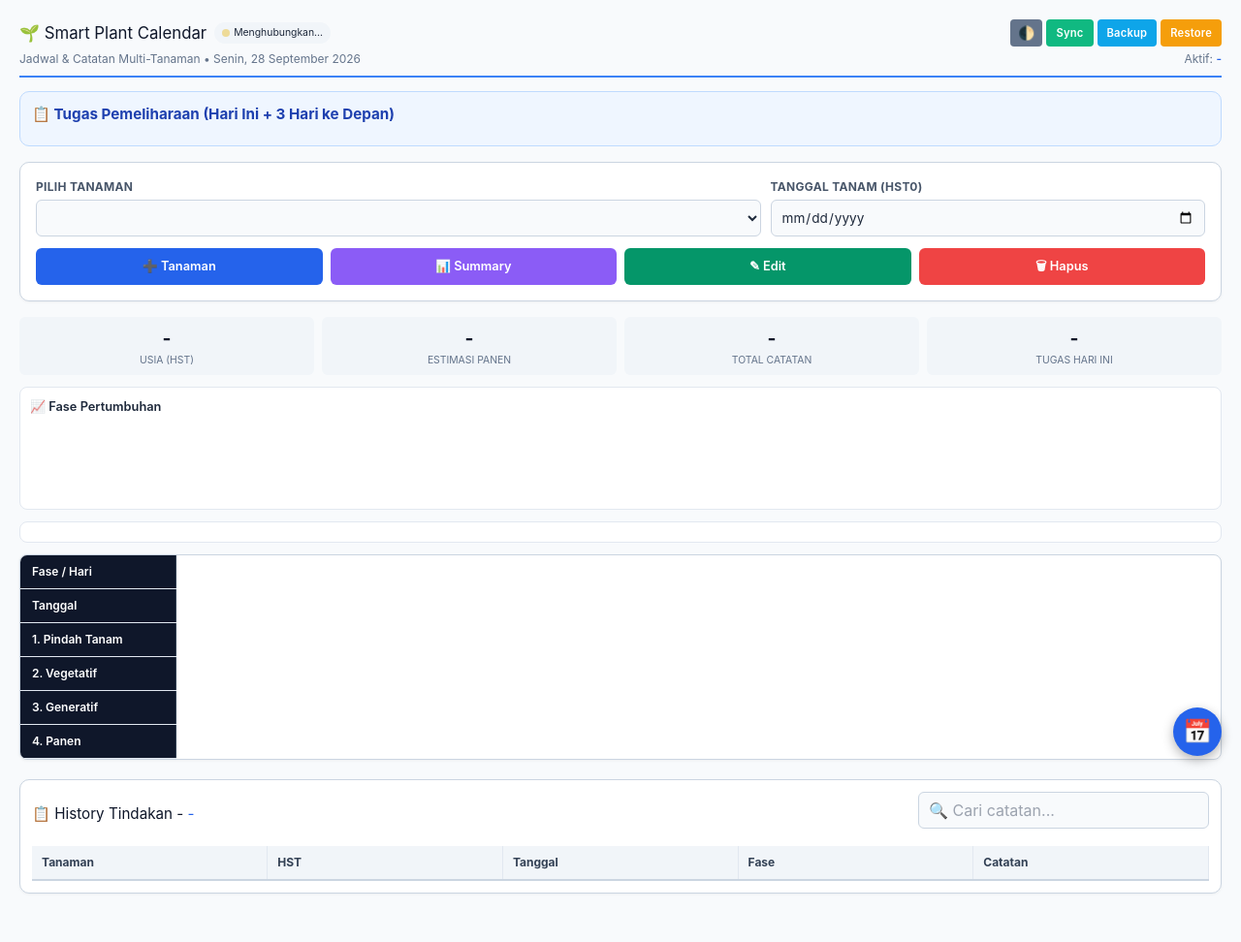
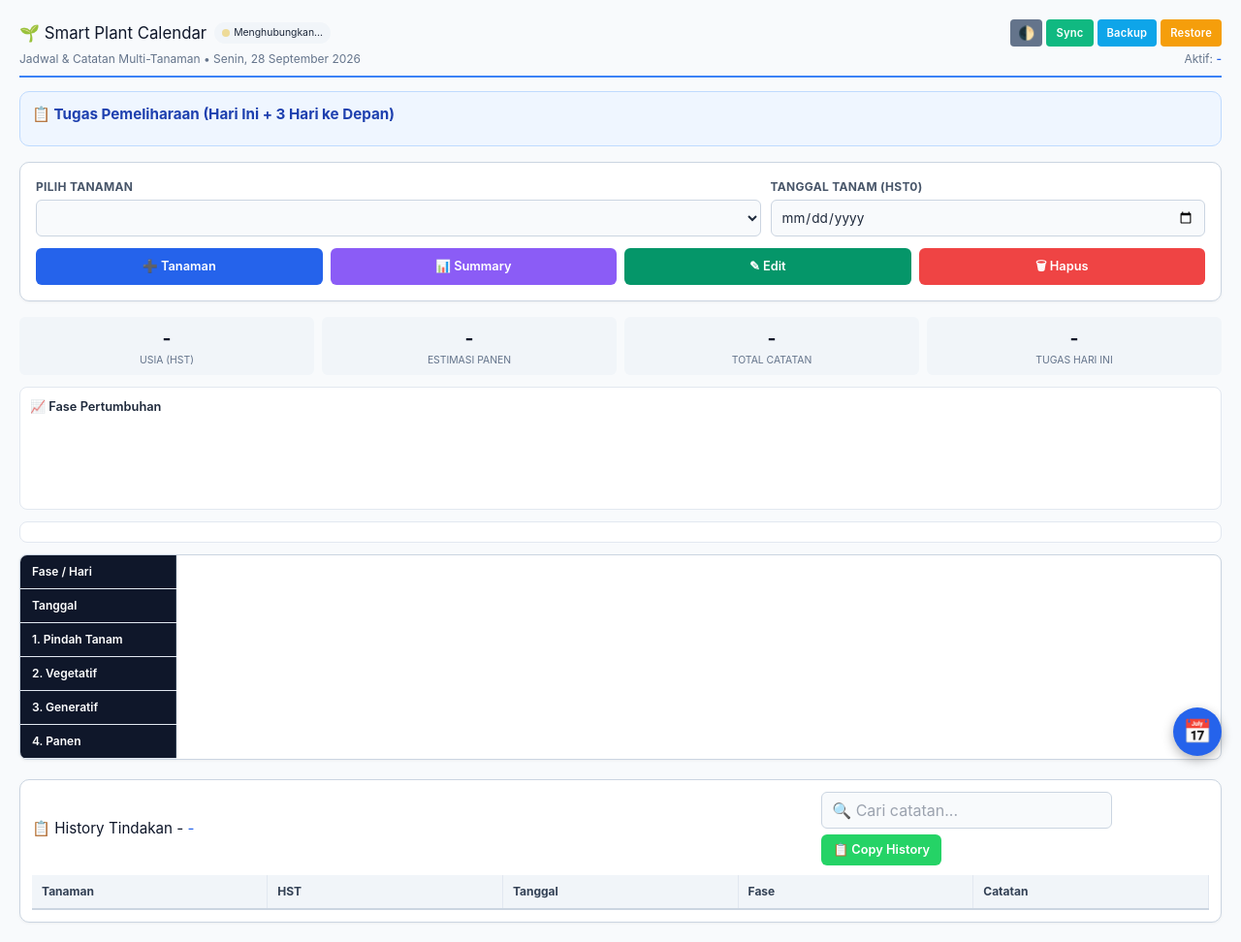
Before and after one commit to kopidelapan/Kebunku, a plain HTML site: page index.html in a window 1280 px wide. Shown: the whole page at 97% size. Before the commit the page ends 942 px from the top, so only its background shows below. Drawn offline with nearby package versions, Linux system fonts and the light colour scheme; no server answers.

Commit message:
Add files via upload

```diff
--- a/index.html
+++ b/index.html
@@ -13,7 +13,6 @@
     <script src="https://www.gstatic.com/firebasejs/10.12.0/firebase-auth-compat.js">
     </script>
     <style>
-        /* (semua style sama seperti sebelumnya, tidak ada perubahan) */
         * {
             box-sizing: border-box;
             font-family: -apple-system, BlinkMacSystemFont, "Segoe UI", Roboto, Helvetica, Arial, sans-serif;
@@ -962,7 +961,7 @@
             color: #e2e8f0;
         }
         #history-search {
-            margin-bottom: 8px;
+            margin-bottom: 0;
             padding: 6px 10px;
             border: 1px solid #cbd5e1;
             border-radius: 6px;
@@ -1036,7 +1035,6 @@
             background-color: #0f172a !important;
         }
 
-        /* ===== STICKY HEADER UNTUK SUMMARY ===== */
         #summary-modal .modal-body {
             overflow: auto;
             max-height: 70vh;
@@ -1077,7 +1075,6 @@
             background: #0f172a !important;
         }
 
-        /* ===== REORDER CONTROLS ===== */
         .reorder-btn {
             background: transparent;
             border: none;
@@ -1152,7 +1149,6 @@
             gap: 6px;
         }
 
-        /* 4 kolom pupuk */
         .fert-4-grid {
             display: grid;
             grid-template-columns: 1fr 1fr 1fr 1fr;
@@ -1178,6 +1174,30 @@
             .fert-4-grid {
                 grid-template-columns: 1fr 1fr;
             }
+        }
+
+        #btn-copy-history {
+            background: #25d366;
+            color: #fff;
+            border: none;
+            padding: 6px 12px;
+            border-radius: 6px;
+            font-size: .8rem;
+            font-weight: 600;
+            cursor: pointer;
+            display: inline-flex;
+            align-items: center;
+            gap: 4px;
+            white-space: nowrap;
+            transition: background .15s, transform .1s;
+            touch-action: manipulation;
+        }
+        #btn-copy-history:active {
+            background: #128c4a;
+            transform: scale(.96);
+        }
+        #btn-copy-history.copied {
+            background: #059669;
         }
     </style>
 </head>
@@ -1264,11 +1284,14 @@
 
     <button id="scroll-today-btn" onclick="scrollToToday()" title="Scroll ke hari ini">📅</button>
 
-    <!-- ===== HISTORY SECTION (hanya untuk tanaman aktif) ===== -->
+    <!-- ===== HISTORY SECTION ===== -->
     <div class="history-section">
         <div style="display:flex;justify-content:space-between;align-items:center;flex-wrap:wrap;gap:8px;margin-bottom:10px;">
             <h2 style="margin:0;">📋 History Tindakan - <span id="history-plant-name" style="color:#2563eb;">-</span></h2>
-            <input type="text" id="history-search" placeholder="🔍 Cari catatan..." oninput="renderHistory()">
+            <div style="display:flex;gap:6px;flex-wrap:wrap;align-items:center;">
+                <input type="text" id="history-search" placeholder="🔍 Cari catatan..." oninput="renderHistory()">
+                <button id="btn-copy-history" onclick="copyFertilizerHistory()" title="Copy history pemupukan untuk diskusi di WA/AI">📋 Copy History</button>
+            </div>
         </div>
         <div class="history-table-wrapper">
             <table class="history-table">
@@ -1467,13 +1490,11 @@
             console.log("Firebase initialized successfully.");
         } catch (e) { console.error("Firebase init error:", e); }
 
-        // ===== STATE GLOBAL =====
         let plantsData = {},
             currentPlantId = null,
             activeHst = null,
             isSyncing = false;
 
-        // ===== MIGRASI DATA FERTILIZER LAMA KE BARU =====
         function migrateFertilizers(plant) {
             if (!plant.fertilizers) {
                 plant.fertilizers = { vegetatif: [], generatif: [] };
@@ -1520,7 +1541,6 @@
             }
         }
 
-        // ===== FUNGSI TANGGAL =====
         function getTodayStr() {
             const d = new Date();
             const year = d.getFullYear();
@@ -1552,7 +1572,6 @@
             return "fase-panen";
         }
 
-        // ===== FERTILIZER REMINDER =====
         function getFertilizerReminder(hst, plant) {
             if (!plant.fertilizers) return null;
             const f = plant.fertilizers;
@@ -1569,7 +1588,6 @@
             return reminders.length > 0 ? reminders.join(" + ") : null;
         }
 
-        // ===== TUGAS HARI INI =====
         function getTodayTasks(includeFutureDays = 3) {
             const tasks = [];
             const date = new Date();
@@ -1603,7 +1621,6 @@
             return true;
         }
 
-        // ===== STATUS =====
         function setStatus(status, text) {
             const dot = document.getElementById('statusDot'),
                 txt = document.getElementById('statusText');
@@ -1616,7 +1633,6 @@
                 txt.innerText = text || 'Error'; }
         }
 
-        // ===== FIREBASE SAVE/LOAD =====
         async function saveToFirebase() {
             if (!firebaseReady || !db) {
                 localStorage.setItem('plantsData_cache', JSON.stringify(plantsData));
@@ -1691,7 +1707,6 @@
             if (firebaseReady) saveTimeout = setTimeout(() => saveToFirebase(), 800);
         }
 
-        // ===== UPDATE LABEL FERTILIZER DINAMIS =====
         function updateFertilizerLabelsAdd() {
             const veg = parseInt(document.getElementById('phase-veg-end').value) || 35;
             const gen = parseInt(document.getElementById('phase-gen-end').value) || 80;
@@ -1710,7 +1725,6 @@
             if (genLabel) genLabel.innerText = `🧪 Pemupukan Fase Generatif (HST ${veg+1} - ${gen})`;
         }
 
-        // ===== RENDER =====
         function populatePlantSelector() {
             const select = document.getElementById("plant-select");
             if (!select) return;
@@ -1952,7 +1966,6 @@
             container.innerHTML = html;
         }
 
-        // ===== COMMENT MODAL =====
         function openCommentModal(hst, dateDisplay) {
             activeHst = hst;
             const plant = plantsData[currentPlantId];
@@ -2008,7 +2021,6 @@
             renderTable();
         }
 
-        // ===== PRESET =====
         function applyPreset() {
             const preset = document.getElementById("preset-select");
             if (!preset) return;
@@ -2109,7 +2121,6 @@
             updateFertilizerLabelsAdd();
         }
 
-        // ===== ADD / EDIT PLANT =====
         function openAddPlantModal() {
             document.getElementById("preset-select").value = "custom";
             document.getElementById("new-plant-name").value = "";
@@ -2322,10 +2333,6 @@
             }
         }
 
-        // ========================================================================
-        //  📊 SUMMARY — STICKY HEADER + REORDERABLE COLUMNS + SCROLL TO TODAY
-        // ========================================================================
-
         function getPlantOrder() {
             const stored = localStorage.getItem('summaryPlantOrder');
             if (stored) {
@@ -2364,13 +2371,11 @@
             }
         }
 
-        // Fungsi scroll ke hari ini di summary
         function scrollSummaryToToday() {
             const todayRow = document.getElementById('summary-today-row');
             if (todayRow) {
                 todayRow.scrollIntoView({ behavior: 'smooth', block: 'center' });
             } else {
-                // Coba cari berdasarkan class (fallback)
                 const rows = document.querySelectorAll('#summary-body tr');
                 for (let row of rows) {
                     if (row.querySelector('.bg-amber-100, .dark\\:bg-amber-900')) {
@@ -2449,7 +2454,6 @@
                 const tr = document.createElement("tr");
                 tr.className = "hover:bg-slate-50 dark:hover:bg-slate-700 transition-colors";
 
-                // Tandai hari ini
                 if (isoDate === todayStr) {
                     tr.id = 'summary-today-row';
                     todayRowId = tr;
@@ -2496,7 +2500,6 @@
 
             document.getElementById("summary-modal").classList.add("active");
 
-            // Auto scroll ke hari ini setelah modal tampil
             if (todayRowId) {
                 setTimeout(() => {
                     todayRowId.scrollIntoView({ behavior: 'smooth', block: 'center' });
@@ -2504,7 +2507,6 @@
             }
         }
 
-        // ===== HISTORY (hanya untuk tanaman aktif) =====
         function renderHistory() {
             const searchInput = document.getElementById("history-search");
             const search = searchInput ? searchInput.value.toLowerCase() : "";
@@ -2550,7 +2552,115 @@
             });
         }
 
-        // ===== EXPORT / IMPORT =====
+        // ===== COPY HISTORY (hanya info tanaman, fase, dan catatan aktual) =====
+        async function copyFertilizerHistory() {
+            const plant = plantsData[currentPlantId];
+            if (!plant) {
+                alert('Tidak ada tanaman aktif untuk di-copy.');
+                return;
+            }
+
+            const todayStr = getTodayStr();
+            const currentHst = getHstForDate(plant, todayStr);
+            const hst0Date = new Date(plant.hst0 + 'T00:00:00');
+
+            const formatDate = (d) => {
+                const day = String(d.getDate()).padStart(2, '0');
+                const month = String(d.getMonth() + 1).padStart(2, '0');
+                return `${day}/${month}/${d.getFullYear()}`;
+            };
+            const hstToDate = (hst) => {
+                const d = new Date(hst0Date);
+                d.setDate(hst0Date.getDate() + (hst - 1));
+                return formatDate(d);
+            };
+            const getDayName = (d) => ['Minggu','Senin','Selasa','Rabu','Kamis','Jumat','Sabtu'][d.getDay()];
+
+            let usiaText = '-';
+            if (currentHst >= 1 && currentHst <= plant.totalHst) {
+                usiaText = `HST-${currentHst} (${getDayName(new Date())})`;
+            } else if (currentHst < 1) {
+                usiaText = `Belum ditanam (mulai HST-1 pada ${formatDate(hst0Date)})`;
+            } else {
+                usiaText = `Selesai siklus (${currentHst - plant.totalHst} hari lalu)`;
+            }
+
+            const faseText = (currentHst >= 1 && currentHst <= plant.totalHst)
+                ? getPhaseName(currentHst, plant)
+                : '-';
+
+            let txt = '';
+            txt += `🌱 *RINGKASAN HISTORY PEMUPUKAN TANAMAN*\n`;
+            txt += `━━━━━━━━━━━━━━━━━━━━\n\n`;
+            txt += `📋 *Informasi Tanaman*\n`;
+            txt += `• Nama        : ${plant.name}\n`;
+            if (plant.group) txt += `• Kategori    : ${plant.group}\n`;
+            txt += `• Tgl Tanam   : ${formatDate(hst0Date)}\n`;
+            txt += `• Usia Saat Ini: ${usiaText}\n`;
+            txt += `• Total Siklus: ${plant.totalHst} HST\n`;
+            txt += `• Fase Aktif  : ${faseText}\n\n`;
+
+            txt += `📅 *Rincian Fase Pertumbuhan*\n`;
+            txt += `• Pindah Tanam: HST 1 - ${plant.phases.pindah}\n`;
+            txt += `• Vegetatif   : HST ${plant.phases.pindah + 1} - ${plant.phases.veg}\n`;
+            txt += `• Generatif   : HST ${plant.phases.veg + 1} - ${plant.phases.gen}\n`;
+            txt += `• Panen       : HST ${plant.phases.gen + 1} - ${plant.phases.panen}\n\n`;
+
+            const commentHst = Object.keys(plant.comments).map(h => parseInt(h)).sort((a, b) => a - b);
+            if (commentHst.length > 0) {
+                txt += `📝 *CATATAN TINDAKAN AKTUAL*\n\n`;
+                commentHst.forEach(hst => {
+                    const c = plant.comments[hst];
+                    txt += `• HST-${hst} (${hstToDate(hst)})\n`;
+                    txt += `  ${c.comment}\n\n`;
+                });
+            } else {
+                txt += `📝 *CATATAN TINDAKAN AKTUAL:*\n  (belum ada catatan tindakan)\n\n`;
+            }
+
+            txt += `━━━━━━━━━━━━━━━━━━━━\n`;
+            txt += `Mohon analisis kondisi tanaman di atas dan berikan saran pemupukan/pemeliharaan selanjutnya. Terima kasih 🙏`;
+
+            const showFeedback = () => {
+                const btn = document.getElementById('btn-copy-history');
+                if (btn) {
+                    const orig = btn.innerHTML;
+                    btn.innerHTML = '✅ Tercopy!';
+                    btn.classList.add('copied');
+                    setTimeout(() => {
+                        btn.innerHTML = orig;
+                        btn.classList.remove('copied');
+                    }, 2000);
+                }
+            };
+
+            try {
+                if (navigator.clipboard && window.isSecureContext) {
+                    await navigator.clipboard.writeText(txt);
+                    showFeedback();
+                } else {
+                    throw new Error('Clipboard API not available');
+                }
+            } catch (err) {
+                const ta = document.createElement('textarea');
+                ta.value = txt;
+                ta.style.position = 'fixed';
+                ta.style.top = '0';
+                ta.style.left = '-9999px';
+                ta.setAttribute('readonly', '');
+                document.body.appendChild(ta);
+                ta.select();
+                ta.setSelectionRange(0, txt.length);
+                try {
+                    document.execCommand('copy');
+                    showFeedback();
+                } catch (e) {
+                    alert('Gagal menyalin: ' + e.message);
+                }
+                document.body.removeChild(ta);
+            }
+        }
+
         function exportData() {
             const dataStr = JSON.stringify(plantsData, null, 2);
             const blob = new Blob([dataStr], { type: 'application/json' });
@@ -2584,7 +2694,6 @@
             document.getElementById("import-file").value = "";
         }
 
-        // ===== DARK MODE, SCROLL, MODAL HELPERS =====
         function toggleDarkMode() {
             document.documentElement.classList.toggle('dark');
             localStorage.setItem('theme', document.documentElement.classList.contains('dark') ? 'dark' : 'light');
@@ -2610,7 +2719,6 @@
             }
         }
 
-        // ===== INIT =====
         document.addEventListener("DOMContentLoaded", async () => {
             if (localStorage.getItem('theme') === 'dark') document.documentElement.classList.add('dark');
             document.getElementById("current-date-display").innerText = new Date().toLocaleDateString('id-ID', {
```
